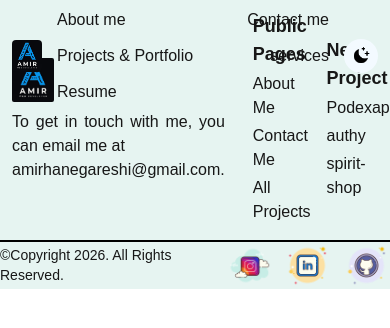
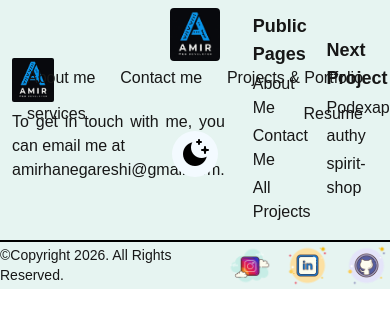
Before and after one commit to amirhoprogrammer/my-website, a Next.js app: page /Footer in a window 390 px wide. Shown: the top 328 px of the page. Built offline with nearby package versions, Linux system fonts and the light colour scheme.

Commit message:
edit in responsive page

```diff
--- a/app/Footer/page.tsx
+++ b/app/Footer/page.tsx
@@ -7,7 +7,7 @@ import "../globals.css";
 export default function Footer() {
   return (
     <footer className="bg-footer footer">
-      <div className="flex items-center justify-between">
+      <div className="flex items-center justify-between footerTop">
         <div className="left px-2 py-1">
           <Image
             src="/AmirLogo.png"
--- a/app/Header/Steady.tsx
+++ b/app/Header/Steady.tsx
@@ -16,7 +16,7 @@ export default function Steady() {
 
   return (
     <div
-      className={`fixed top-0 left-0 right-0 z-50 transition-all duration-300 flex items-center justify-between px-3 py-2 ${
+      className={`fixed top-0 left-0 right-0 z-50 transition-all duration-300 flex items-center justify-between px-3 py-2 headerlisting ${
         isScrolled ? "bg-white/95 backdrop-blur-sm shadow-sm" : "bg-transparent"
       }`}
     >
--- a/app/Header/header.css
+++ b/app/Header/header.css
@@ -3,6 +3,20 @@
     flex-wrap: wrap;
     padding-left: 15px;
     padding-right: 15px;
+  }
+}
+@media (max-width: 500px) {
+  .headerlist {
+    flex-wrap: wrap;
+    padding-left: 15px;
+    padding-right: 15px;
+  }
+  .headerlisting {
+    flex-direction: column;
+    gap: 5px;
+  }
+  .headerlist {
+    flex-wrap: wrap;
   }
 }
 .slider-wrapper {
--- a/app/globals.css
+++ b/app/globals.css
@@ -81,3 +81,8 @@ body {
     display: flex;
   }
 }
+@media (max-width: 500) {
+  .footerTop {
+    flex-direction: column;
+  }
+}
```
